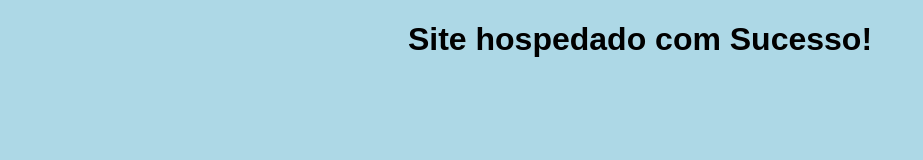
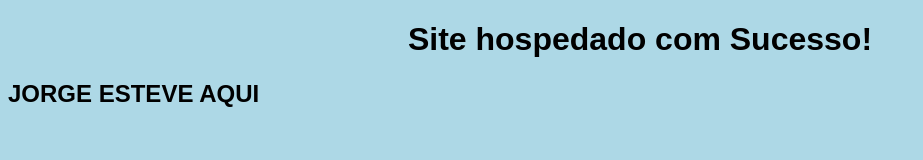
Before and after one commit to Dr-Tales/Sites, a plain HTML site: page index.html in a window 1280 px wide. Shown: the whole page, without its empty margins (0-923 px from the left). Drawn offline with Linux system fonts and the light colour scheme.

Commit message:
First commit

```diff
--- a/index.html
+++ b/index.html
@@ -9,6 +9,7 @@
 <body>
 
     <h1 class="AlinhadoCentro"> Projeto Limite do Visivel!</h1>
+    <h2>JORGE ESTEVE AQUI</h2>
 
 <script src = "script.js"></script>
 </body>
```
